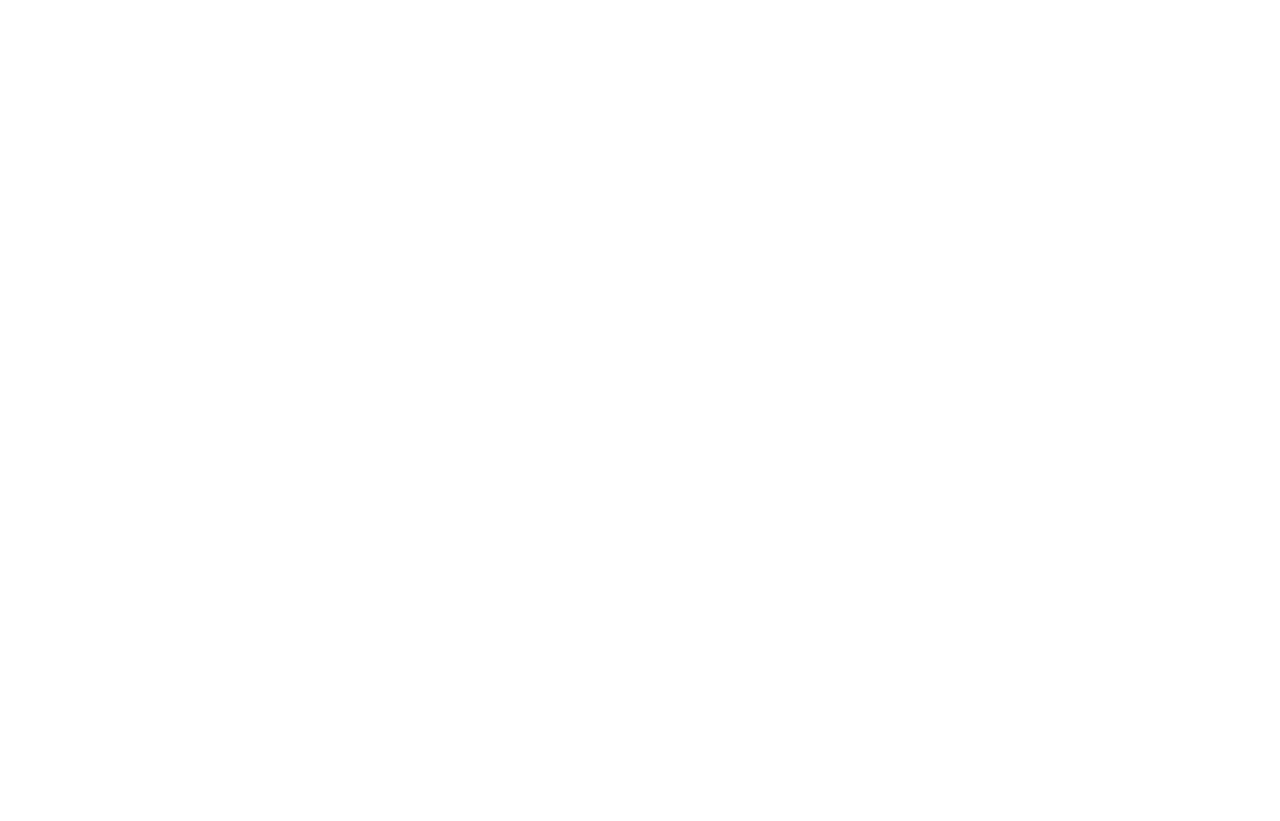
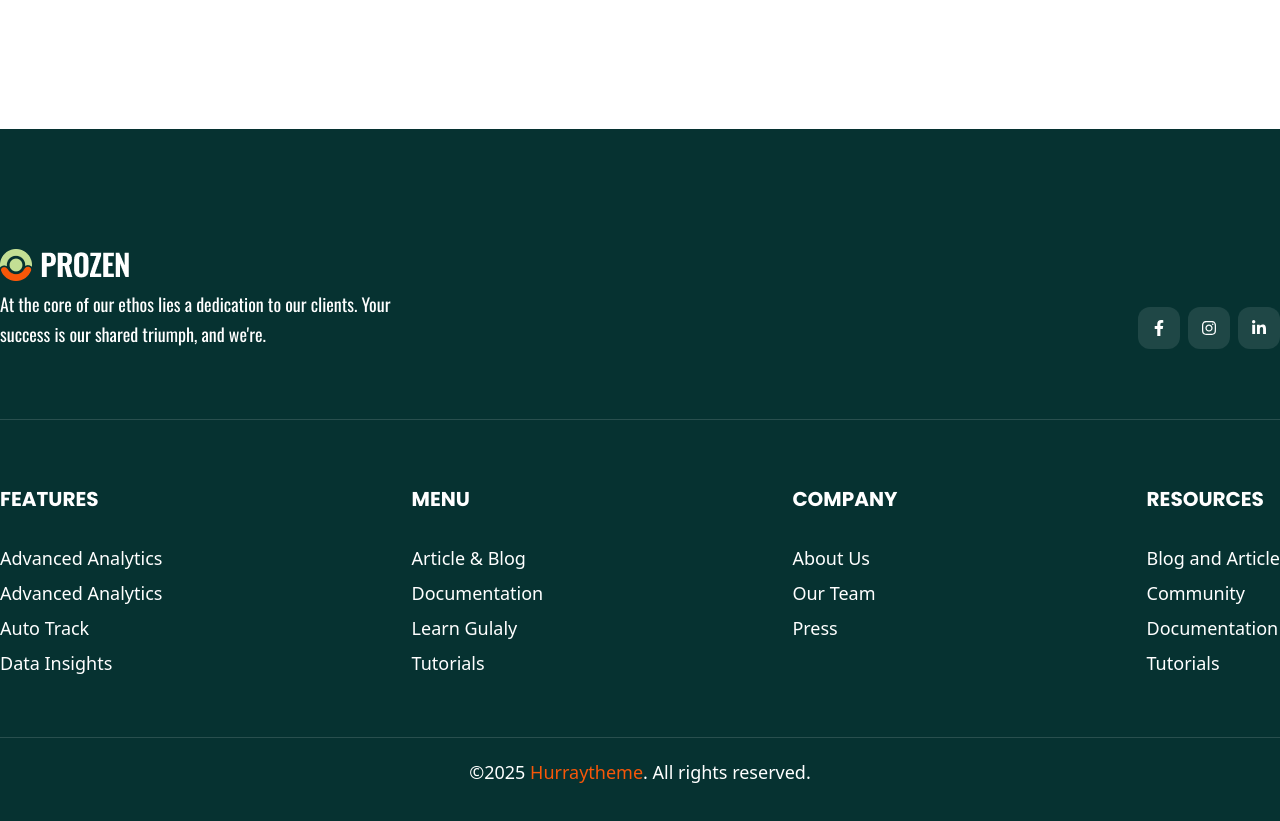
Before and after one commit to mdjaberdev/prozen-Next-Js, a Next.js app: page / in a window 1280 px wide. Shown: the part 7210-8031 px from the top of the page. Before the commit the page ends 7339 px from the top, so only its background shows below. Built offline with nearby package versions, Linux system fonts and the light colour scheme.

Commit message:
feat: footer

```diff
--- a/app/layouts/Footer.jsx
+++ b/app/layouts/Footer.jsx
@@ -4,92 +4,92 @@
 import { FaFacebookF, FaInstagram, FaLinkedinIn } from "react-icons/fa";
 
 const Footer = () => {
-  // return (
-  //   <section>
-  //     <div className="bg-[#063231] pt-[120px] pb-10">
-  //       <Container>
-  //         <div className="border-b border-[#294f4e] pb-[70px]">
-  //           <Image
-  //             src="/footerLogo.png"
-  //             alt="Picture of the author"
-  //             width={131}
-  //             height={32}
-  //           />
-  //           <div className="flex justify-between items-end">
-  //             <p className="text-white text-lg font-Oswald w-[400px] leading-7.5 pt-2">
-  //               At the core of our ethos lies a dedication to our clients. Your
-  //               success is our shared triumph, and we're.
-  //             </p>
-  //             <div className="flex gap-x-2">
-  //               <div className="p-[13px] bg-[#1F4746] rounded-xl text-white cursor-pointer">
-  //                 <FaFacebookF />
-  //               </div>
-  //               <div className="p-[13px] bg-[#1F4746] rounded-xl text-white cursor-pointer">
-  //                 <FaInstagram />
-  //               </div>
-  //               <div className="p-[13px] bg-[#1F4746] rounded-xl text-white cursor-pointer">
-  //                 <FaLinkedinIn />
-  //               </div>
-  //             </div>
-  //           </div>
-  //         </div>
-  //         <div className="mt-[65px] flex justify-between border-b border-[#294f4e] pb-[60px]">
-  //           {/* Features  */}
-  //           <div className="">
-  //             <h4 className="text-white text-xl font-poppins font-bold uppercase">
-  //               Features
-  //             </h4>
-  //             <ul className="text-white text-lg space-y-[7px] mt-[31px]">
-  //               <li>Advanced Analytics</li>
-  //               <li>Advanced Analytics</li>
-  //               <li>Auto Track</li>
-  //               <li>Data Insights</li>
-  //             </ul>
-  //           </div>
-  //           {/* Menu */}
-  //           <div className="">
-  //             <h4 className="text-white text-xl font-poppins font-bold uppercase">
-  //               Menu
-  //             </h4>
-  //             <ul className="text-white text-lg space-y-[7px] mt-[31px]">
-  //               <li>Article & Blog</li>
-  //               <li>Documentation</li>
-  //               <li>Learn Gulaly</li>
-  //               <li>Tutorials</li>
-  //             </ul>
-  //           </div>
-  //           {/* Company */}
-  //           <div className="">
-  //             <h4 className="text-white text-xl font-poppins font-bold uppercase">
-  //               Company
-  //             </h4>
-  //             <ul className="text-white text-lg space-y-[7px] mt-[31px]">
-  //               <li className="cursor-pointer">About Us</li>
-  //               <li className="cursor-pointer">Our Team</li>
-  //               <li className="cursor-pointer">Press</li>
-  //             </ul>
-  //           </div>
-  //           {/* Resources */}
-  //           <div className="">
-  //             <h4 className="text-white text-xl font-poppins font-bold uppercase">
-  //               Resources
-  //             </h4>
-  //             <ul className="text-white text-lg space-y-[7px] mt-[31px]">
-  //               <li>Blog and Article</li>
-  //               <li>Community</li>
-  //               <li>Documentation</li>
-  //               <li>Tutorials</li>
-  //             </ul>
-  //           </div>
-  //         </div>
-  //         <p className="text-white text-lg text-center mt-5">
-  //           ©2025 <span className="text-[#F75709]">Hurraytheme</span>. All
-  //           rights reserved.
-  //         </p>
-  //       </Container>
-  //     </div>
-  //   </section>
-  // );
+  return (
+    <section>
+      <div className="bg-[#063231] pt-[120px] pb-10">
+        <Container>
+          <div className="border-b border-[#294f4e] pb-[70px]">
+            <Image
+              src="/footerLogo.png"
+              alt="Picture of the author"
+              width={131}
+              height={32}
+            />
+            <div className="flex justify-between items-end">
+              <p className="text-white text-lg font-Oswald w-[400px] leading-7.5 pt-2">
+                At the core of our ethos lies a dedication to our clients. Your
+                success is our shared triumph, and we're.
+              </p>
+              <div className="flex gap-x-2">
+                <div className="p-[13px] bg-[#1F4746] rounded-xl text-white cursor-pointer">
+                  <FaFacebookF />
+                </div>
+                <div className="p-[13px] bg-[#1F4746] rounded-xl text-white cursor-pointer">
+                  <FaInstagram />
+                </div>
+                <div className="p-[13px] bg-[#1F4746] rounded-xl text-white cursor-pointer">
+                  <FaLinkedinIn />
+                </div>
+              </div>
+            </div>
+          </div>
+          <div className="mt-[65px] flex justify-between border-b border-[#294f4e] pb-[60px]">
+            {/* Features  */}
+            <div className="">
+              <h4 className="text-white text-xl font-poppins font-bold uppercase">
+                Features
+              </h4>
+              <ul className="text-white text-lg space-y-[7px] mt-[31px]">
+                <li>Advanced Analytics</li>
+                <li>Advanced Analytics</li>
+                <li>Auto Track</li>
+                <li>Data Insights</li>
+              </ul>
+            </div>
+            {/* Menu */}
+            <div className="">
+              <h4 className="text-white text-xl font-poppins font-bold uppercase">
+                Menu
+              </h4>
+              <ul className="text-white text-lg space-y-[7px] mt-[31px]">
+                <li>Article & Blog</li>
+                <li>Documentation</li>
+                <li>Learn Gulaly</li>
+                <li>Tutorials</li>
+              </ul>
+            </div>
+            {/* Company */}
+            <div className="">
+              <h4 className="text-white text-xl font-poppins font-bold uppercase">
+                Company
+              </h4>
+              <ul className="text-white text-lg space-y-[7px] mt-[31px]">
+                <li className="cursor-pointer">About Us</li>
+                <li className="cursor-pointer">Our Team</li>
+                <li className="cursor-pointer">Press</li>
+              </ul>
+            </div>
+            {/* Resources */}
+            <div className="">
+              <h4 className="text-white text-xl font-poppins font-bold uppercase">
+                Resources
+              </h4>
+              <ul className="text-white text-lg space-y-[7px] mt-[31px]">
+                <li>Blog and Article</li>
+                <li>Community</li>
+                <li>Documentation</li>
+                <li>Tutorials</li>
+              </ul>
+            </div>
+          </div>
+          <p className="text-white text-lg text-center mt-5">
+            ©2025 <span className="text-[#F75709]">Hurraytheme</span>. All
+            rights reserved.
+          </p>
+        </Container>
+      </div>
+    </section>
+  );
 };
 
 export default Footer;
```
